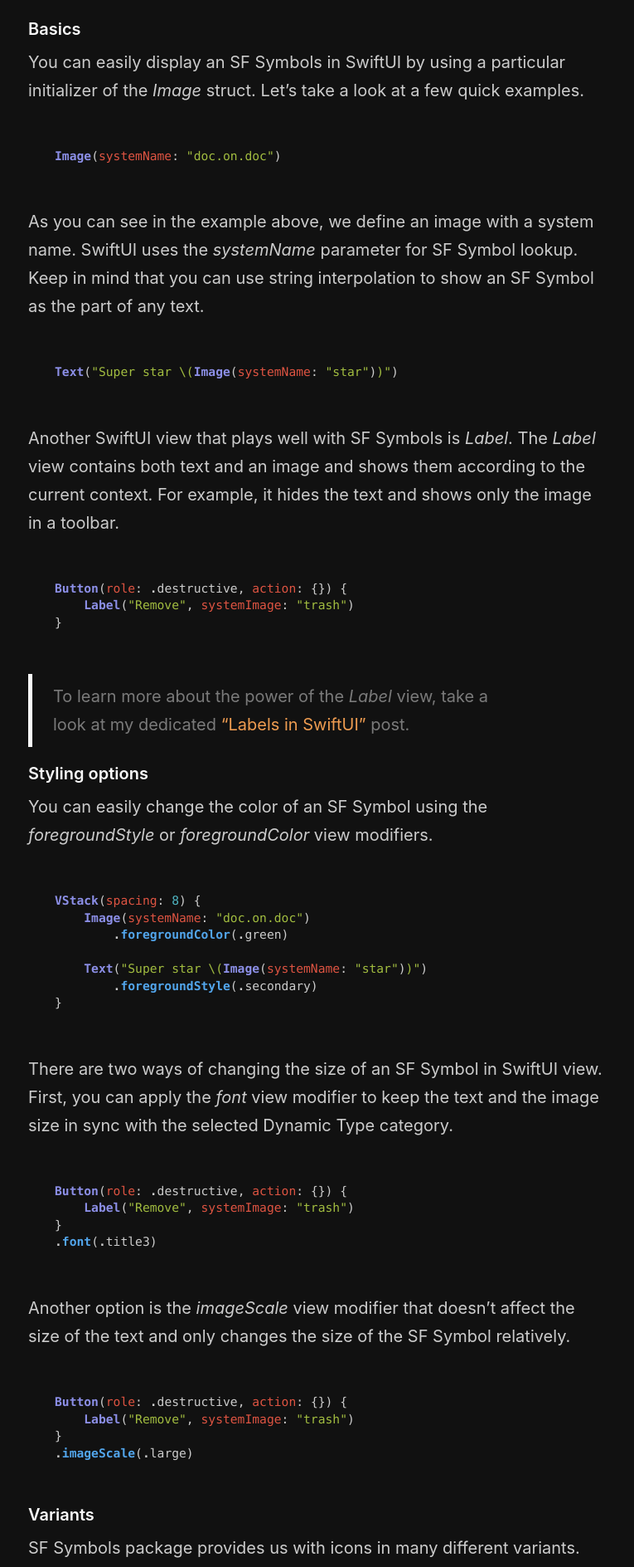
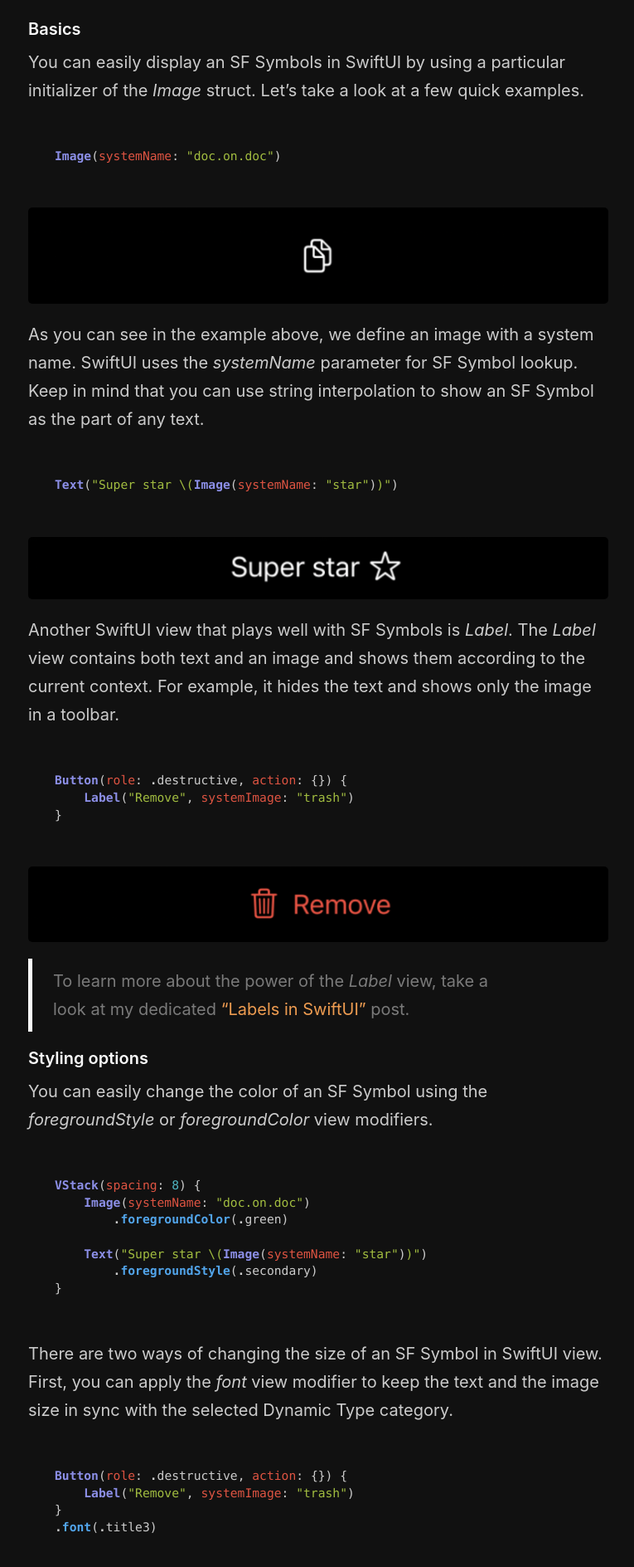
Before and after one commit to mecid/mecid.github.io, a Jekyll site: the page built from _posts/2021-12-22-sf-symbols-in-swiftui.md, in a window 1280 px wide. Shown: the part 443-2331 px from the top of the page at 83% size, without its empty margins (256-1021 px from the left). Built offline with Jekyll 4.4.1, drawn with Linux system fonts in a browser that asks for light colours.

Commit message:
sf symbol images added to the post

````diff
--- a/_posts/2021-12-22-sf-symbols-in-swiftui.md
+++ b/_posts/2021-12-22-sf-symbols-in-swiftui.md
@@ -14,11 +14,15 @@ You can easily display an SF Symbols in SwiftUI by using a particular initialize
 Image(systemName: "doc.on.doc")
 ```
 
+![sf-symbol](/public/sf1.png)
+
 As you can see in the example above, we define an image with a system name. SwiftUI uses the *systemName* parameter for SF Symbol lookup. Keep in mind that you can use string interpolation to show an SF Symbol as the part of any text.
 
 ```swift
 Text("Super star \(Image(systemName: "star"))")
 ```
+
+![sf-symbol](/public/sf2.png)
 
 Another SwiftUI view that plays well with SF Symbols is *Label*. The *Label* view contains both text and an image and shows them according to the current context. For example, it hides the text and shows only the image in a toolbar.
 
@@ -27,6 +31,8 @@ Button(role: .destructive, action: {}) {
     Label("Remove", systemImage: "trash")
 }
 ```
+
+![sf-symbol](/public/sf3.png)
 
 > To learn more about the power of the *Label* view, take a look at my dedicated ["Labels in SwiftUI"](/2020/12/23/labels-in-swiftui/) post.
 
````
